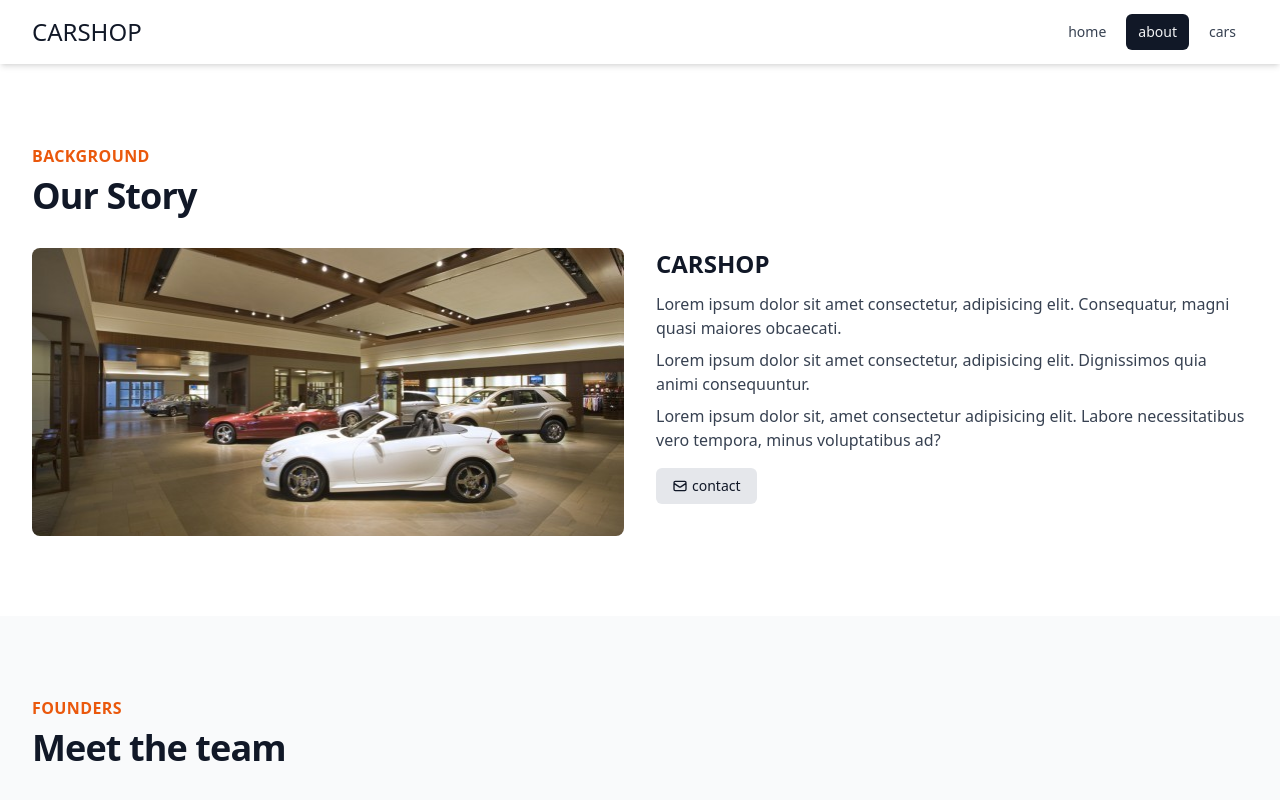
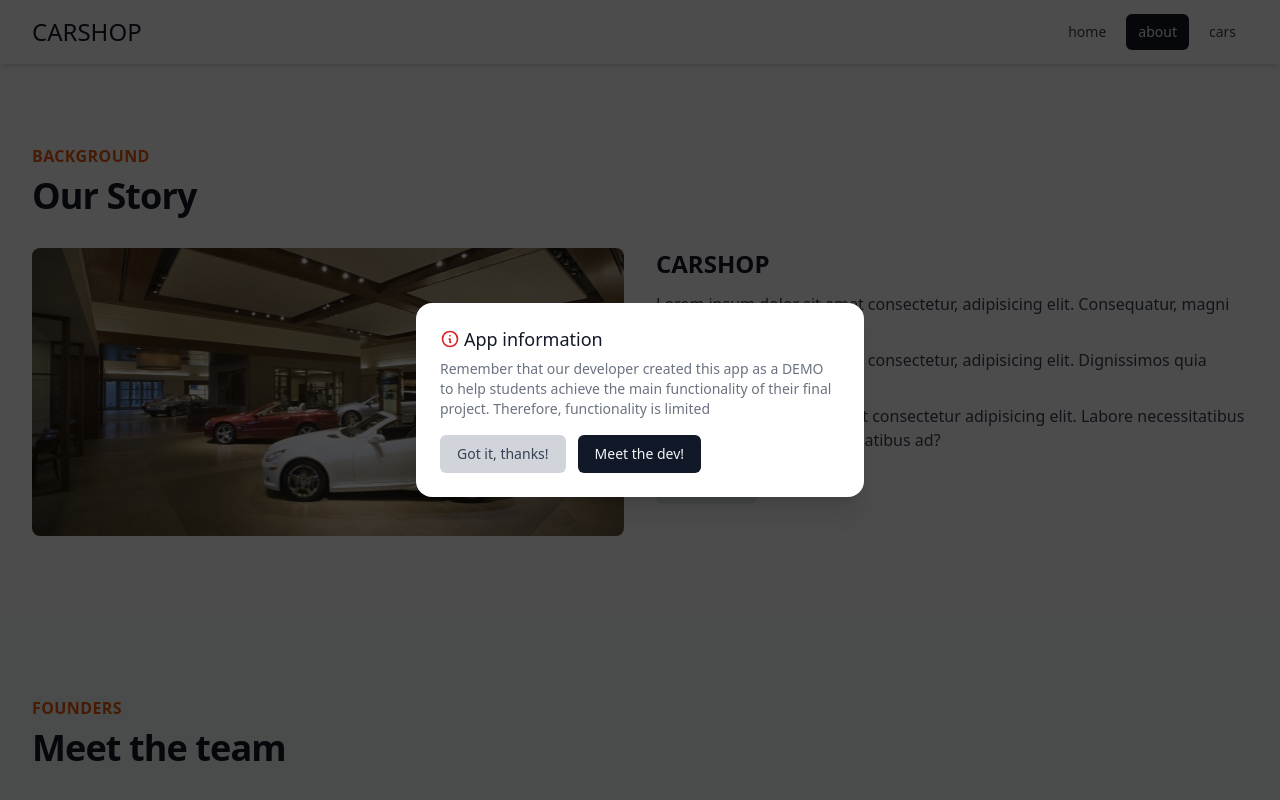
Before and after one commit to MartinIsProgramming/ha-front-final-project, a Next.js app: page /about in a window 1280 px wide. Both pictures are taken after a click on the button "contact". Shown: the top 800 px of the page. Built offline with nearby package versions, Linux system fonts and the light colour scheme.

Commit message:
add modal for contact button on about page

```diff
--- /dev/null
+++ b/components/ContactModal.js
@@ -0,0 +1,85 @@
+import { Dialog, Transition } from '@headlessui/react';
+import { InformationCircleIcon } from '@heroicons/react/outline';
+import { Fragment } from 'react';
+
+const ContactModal = ({ isOpen, closeModal }) => {
+  return (
+    <>
+      <Transition appear show={isOpen} as={Fragment}>
+        <Dialog
+          as="div"
+          className="fixed inset-0 z-10 overflow-y-auto"
+          onClose={closeModal}
+        >
+          <Dialog.Overlay className="fixed inset-0 bg-black opacity-70" />
+          <div className="min-h-screen px-4 text-center">
+            <Transition.Child
+              show={isOpen}
+              enter="transition duration-100 ease-out"
+              enterFrom="transform scale-95 opacity-0"
+              enterTo="transform scale-100 opacity-100"
+              leave="transition duration-75 ease-out"
+              leaveFrom="transform scale-100 opacity-100"
+              leaveTo="transform scale-95 opacity-0"
+            >
+              <Dialog.Overlay className="fixed inset-0" />
+            </Transition.Child>
+
+            <span
+              className="inline-block h-screen align-middle"
+              aria-hidden="true"
+            />
+
+            <Transition.Child
+              as={Fragment}
+              enter="ease-out duration-300"
+              enterFrom="opacity-0"
+              enterTo="opacity-100"
+              leave="ease-in duration-200"
+              leaveFrom="opacity-100"
+              leaveTo="opacity-0"
+            >
+              <div className="inline-block w-full max-w-md p-6 my-8 overflow-hidden text-left align-middle transition-all transform bg-white shadow-xl rounded-2xl">
+                <Dialog.Title
+                  as="h3"
+                  className="flex items-center text-lg font-medium leading-6 text-gray-900"
+                >
+                  <InformationCircleIcon className="w-5 h-5 mr-1 text-red-600" />
+                  App information
+                </Dialog.Title>
+                <Dialog.Description className="mt-2">
+                  <p className="text-sm text-gray-500">
+                    Remember that our developer created this app as a DEMO to
+                    help students achieve the main functionality of their final
+                    project. Therefore, functionality is limited
+                  </p>
+                </Dialog.Description>
+
+                <div className="mt-4 space-x-3">
+                  <button
+                    type="button"
+                    className="inline-flex justify-center px-4 py-2 text-sm font-medium border border-transparent rounded-md bg-secondary-brand-dark text-primary-brand-light hover:bg-secondary-brand-light focus:outline-none focus-visible:ring-2 focus-visible:ring-offset-2 focus-visible:ring-primary-brand-dark"
+                    onClick={closeModal}
+                  >
+                    Got it, thanks!
+                  </button>
+
+                  <a
+                    href="https://github.com/MartinIsProgramming"
+                    target="_blank"
+                    rel="noreferrer"
+                    className="inline-flex justify-center px-4 py-2 text-sm font-medium text-gray-100 border border-transparent rounded-md bg-primary-brand-dark hover:bg-primary-brand-light focus:outline-none focus-visible:ring-2 focus-visible:ring-offset-2 focus-visible:ring-primary-brand-dark"
+                  >
+                    Meet the dev!
+                  </a>
+                </div>
+              </div>
+            </Transition.Child>
+          </div>
+        </Dialog>
+      </Transition>
+    </>
+  );
+};
+
+export default ContactModal;
--- a/components/OurStory.js
+++ b/components/OurStory.js
@@ -1,9 +1,17 @@
+import { useState } from 'react';
 import Image from 'next/image';
 import { MailIcon } from '@heroicons/react/outline';
 import SectionTitle from './shared/SectionTitle';
+import ContactModal from './ContactModal';
 
 const OurStory = () => {
+  const [isOpen, setIsOpen] = useState(false);
+
+  const closeModal = () => setIsOpen(false);
+  const openModal = () => setIsOpen(true);
+
   return (
+    <>
       <section className="px-4 py-12 mx-auto sm:py-20 sm:px-6 max-w-7xl lg:px-8">
         <SectionTitle title="Our Story" label="Background" />
         <div className="grid grid-cols-1 mt-8 gap-y-6 sm:grid-cols-2 gap-x-6 xl:gap-x-8">
@@ -35,13 +43,18 @@ const OurStory = () => {
               </p>
             </div>
 
-          <button className="flex items-center justify-center px-4 py-2 text-sm rounded-md bg-secondary-brand-light hover:bg-secondary-brand-dark text-primary-brand-dark">
+            <button
+              className="flex items-center justify-center px-4 py-2 text-sm rounded-md bg-secondary-brand-light hover:bg-secondary-brand-dark text-primary-brand-dark"
+              onClick={openModal}
+            >
               <MailIcon className="w-4 h-4 mr-1" aria-hidden="true" />
               contact
             </button>
           </div>
         </div>
       </section>
+      <ContactModal isOpen={isOpen} closeModal={closeModal} />
+    </>
   );
 };
 
```
Lines whose indentation alone changed are shown as unchanged.
